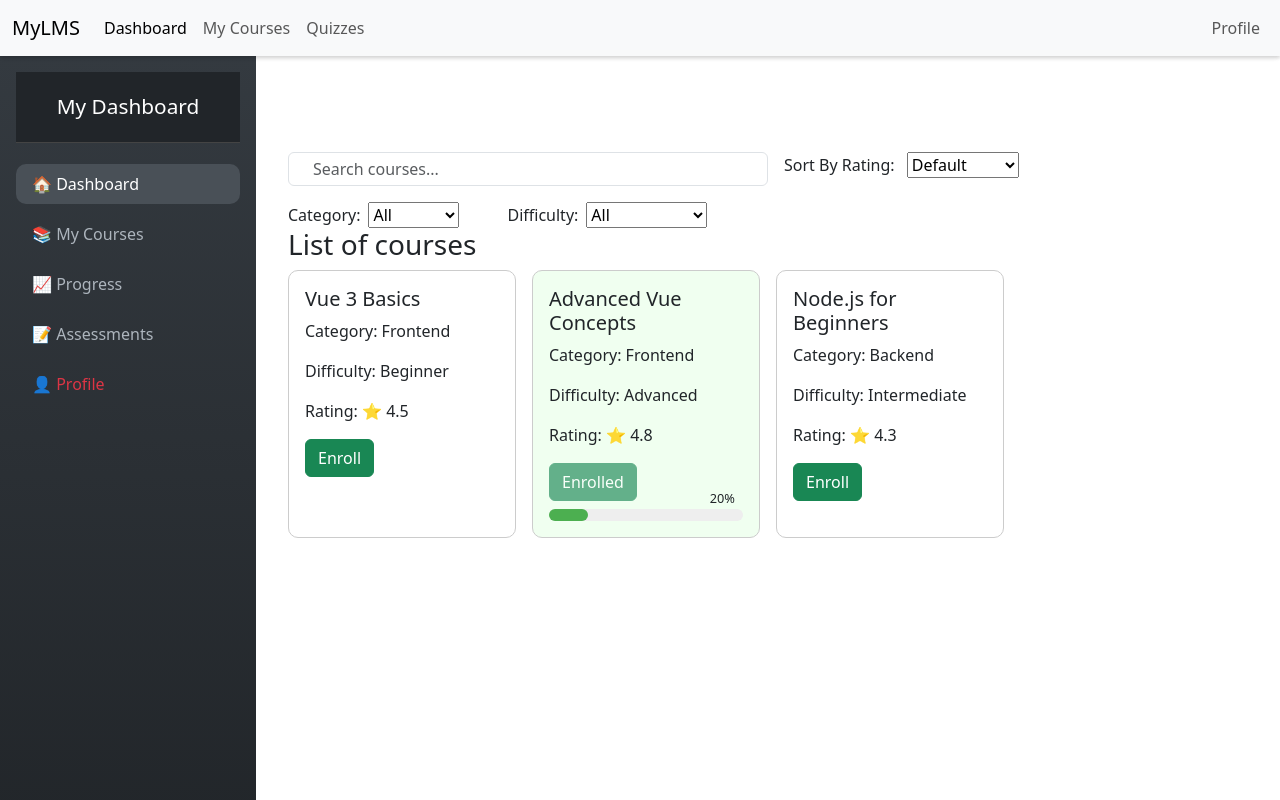
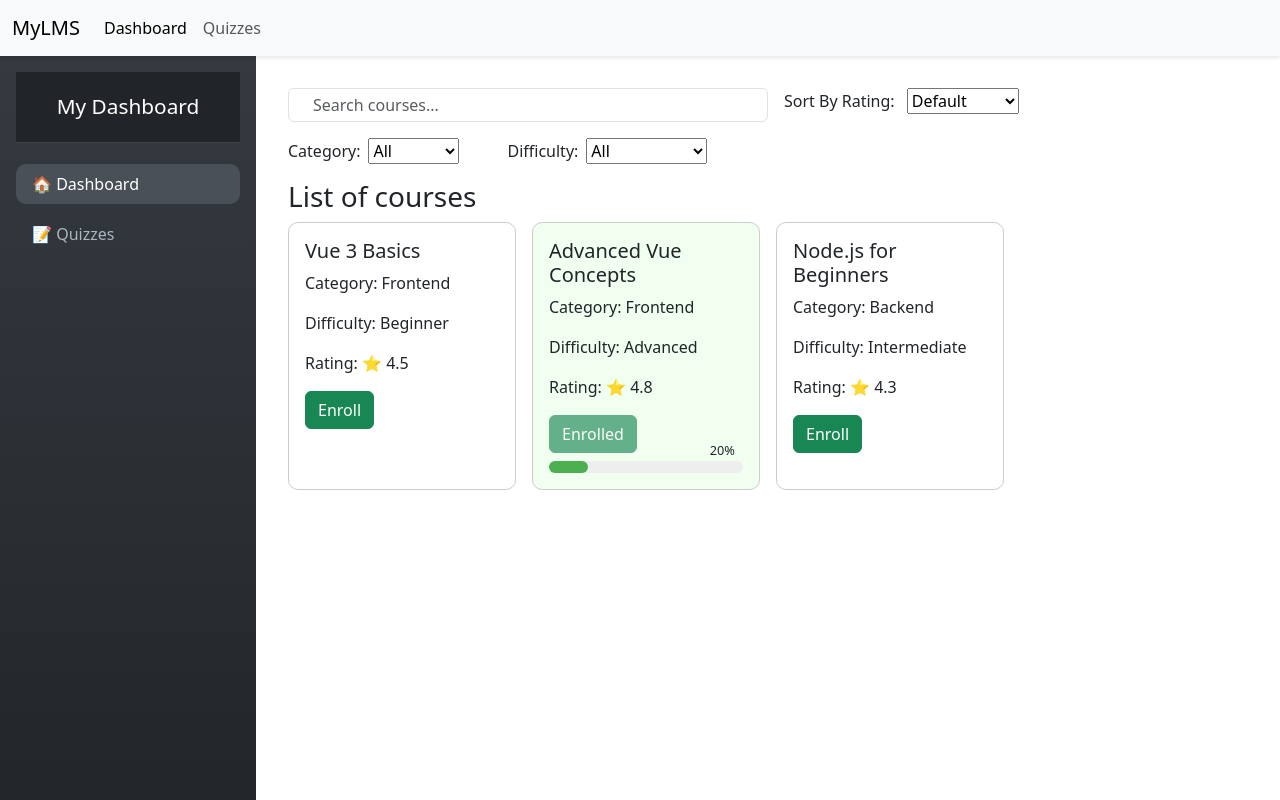
Before and after one commit to PB-personal/LMS-App-Dev, a Vue app: page /dashboard in a window 1280 px wide. Built offline with nearby package versions, Linux system fonts and the light colour scheme.

Commit message:
Added some minor changes

```diff
--- a/package.json
+++ b/package.json
@@ -17,6 +17,7 @@
   "dependencies": {
     "bootstrap": "^5.3.3",
     "bootstrap-icons": "1.11.3",
+    "cypress": "^15.5.0",
     "pinia": "^3.0.3",
     "vue": "^3.5.22",
     "vue-router": "^4.5.1"
--- a/src/layouts/AppHeader.vue
+++ b/src/layouts/AppHeader.vue
@@ -17,30 +17,39 @@
         <ul class="navbar-nav me-auto mb-2 mb-lg-0">
           <li class="nav-item">
             <router-link
-              class="nav-link active"
+              :class="['nav-link', { active: route.name === ROUTE_NAMES.DASHBOARD }]"
               aria-current="page"
               :to="{ name: ROUTE_NAMES.DASHBOARD }"
               >Dashboard</router-link
             >
           </li>
+          <!-- <li class="nav-item">
+            <a class="nav-link">My Courses</a>
+          </li> -->
           <li class="nav-item">
-            <a class="nav-link">My Courses</a>
-          </li>
-          <li class="nav-item">
-            <router-link class="nav-link" :to="{ name: ROUTE_NAMES.QUIZZES }">Quizzes</router-link>
+            <router-link
+              :to="{ name: ROUTE_NAMES.QUIZZES }"
+              :class="[
+                'nav-link',
+                { active: route.name === ROUTE_NAMES.QUIZZES || route.name === ROUTE_NAMES.QUIZ },
+              ]"
+              >Quizzes</router-link
+            >
           </li>
         </ul>
-        <ul class="d-flex navbar-nav">
+        <!-- <ul class="d-flex navbar-nav">
           <li class="nav-item">
             <router-link class="nav-link">Profile</router-link>
           </li>
-        </ul>
+        </ul> -->
       </div>
     </div>
   </nav>
 </template>
 <script setup>
 import { ROUTE_NAMES } from '@/constants/routeNames'
+import { useRoute } from 'vue-router'
+const route = useRoute()
 </script>
 <style scoped>
 .headerbar {
--- a/src/layouts/AppSidebar.vue
+++ b/src/layouts/AppSidebar.vue
@@ -4,11 +4,14 @@
     <div class="sidebar-header">My Dashboard</div>
     <ul class="nav flex-column mt-3">
       <li class="nav-item">
-        <router-link class="nav-link active" :to="{ name: ROUTE_NAMES.DASHBOARD }">
+        <router-link
+          :to="{ name: ROUTE_NAMES.DASHBOARD }"
+          :class="['nav-link', { active: route.name === ROUTE_NAMES.DASHBOARD }]"
+        >
           🏠 Dashboard
         </router-link>
       </li>
-      <li class="nav-item">
+      <!-- <li class="nav-item">
         <a href="#" class="nav-link"> 📚 My Courses </a>
       </li>
       <li class="nav-item">
@@ -16,15 +19,29 @@
       </li>
       <li class="nav-item">
         <a href="#" class="nav-link">📝 Assessments </a>
+      </li> -->
+      <li class="nav-item">
+        <router-link
+          :to="{ name: ROUTE_NAMES.QUIZZES }"
+          :class="[
+            'nav-link',
+            { active: route.name === ROUTE_NAMES.QUIZZES || route.name === ROUTE_NAMES.QUIZ },
+          ]"
+        >
+          📝 Quizzes
+        </router-link>
       </li>
-      <li class="nav-item mt-auto">
+      <!-- <li class="nav-item mt-auto">
         <a href="#" class="nav-link text-danger"> 👤 Profile </a>
-      </li>
+      </li> -->
     </ul>
   </div>
 </template>
 <script setup>
 import { ROUTE_NAMES } from '@/constants/routeNames'
+import { useRoute } from 'vue-router'
+
+const route = useRoute()
 </script>
 <style>
 .sidebar {
--- a/src/layouts/DashboardLayout.vue
+++ b/src/layouts/DashboardLayout.vue
@@ -4,21 +4,12 @@
       <AppSidebar />
     </div>
     <div class="main-content">
-      <AppHeader />
-      <Suspense>
-        <template #default>
-          <router-view :key="$route.fullPath" />
-        </template>
-        <template #fallback>
-          <div>Loading...</div>
-        </template>
-      </Suspense>
+      <router-view />
     </div>
   </div>
 </template>
 <script setup>
 import AppSidebar from './AppSidebar.vue'
-import AppHeader from './AppHeader.vue'
 </script>
 <style scoped>
 .dashboard-layout {
--- a/src/views/CourseDashboard.vue
+++ b/src/views/CourseDashboard.vue
@@ -1,8 +1,8 @@
 <template>
   <div class="course-list">
-    <div class="py-3 d-flex">
+    <div class="d-flex">
       <input
-        class="form-control py-1 px-4 w-50 me-3"
+        class="form-control py-1 px-4 w-50 me-3 mb-3"
         type="text"
         placeholder="Search courses..."
         v-model="searchCourse"
@@ -19,7 +19,7 @@
         </label>
       </div>
     </div>
-    <div class="filer-dropdown">
+    <div class="filer-dropdown mb-3">
       <label for=""> Category: </label>
       <select v-model="selectedCategory" class="me-5 ms-2">
         <option value="">All</option>
@@ -77,9 +77,7 @@ const categories = computed(() => [...new Set(courses.value.map((c) => c.categor
 const difficulties = computed(() => [...new Set(courses.value.map((c) => c.difficulty))])
 
 const handleEnroll = (cId) => {
-  // mark enrolled in the store state (Pinia allows direct mutation of reactive state)
-  const course = courseStore.courses.find((c) => c.id === cId)
-  if (course) course.enrolled = true
+  courseStore.enrollCourse(cId)
 }
 
 const filteredCourses = computed(() => {
@@ -113,7 +111,7 @@ const filteredCourses = computed(() => {
 </script>
 <style scoped>
 .course-list {
-  padding: 5rem 2rem;
+  padding: 2rem 2rem;
 }
 .course-card {
   border: 1px solid #ccc;
```
Also changed, not shown: src/views/ProfilePage.vue (deleted, +0 -11 lines), 2 other files (tests, documents, lock files or other folders).
